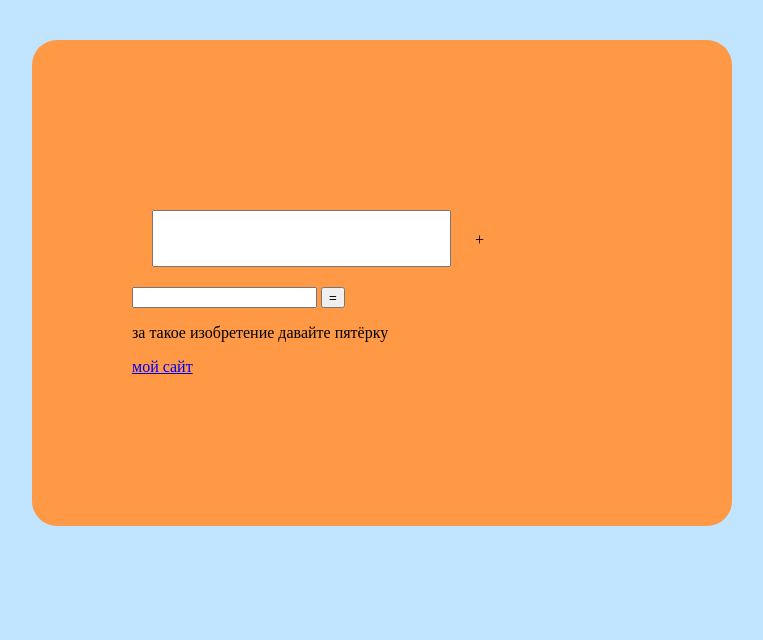
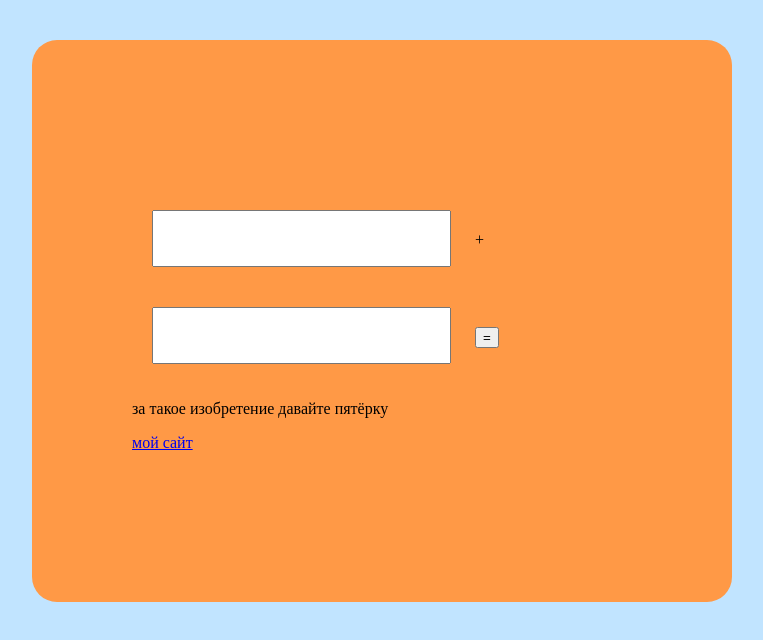
Before and after one commit to fermiyy/fermiyy.github.io, a plain HTML site: page index.html in a window 1280 px wide. Shown: the whole page, without its empty margins (258-1021 px from the left). Drawn offline with Linux system fonts and the light colour scheme.

Commit message:
Update index.html

```diff
--- a/index.html
+++ b/index.html
@@ -7,7 +7,7 @@
   <div class="container">
     <input id="num1" class="input_0" type="number">
     +
-    <input id="num2" type="number">
+    <input id="num2" class="input_1" type="number">
    <button onclick="document.getElementById('result').textContent = Number(document.getElementById('num1').value) + Number(document.getElementById('num2').value)">=</button>
     <span id="result"></span>
 
@@ -31,6 +31,11 @@
         padding: 15px;
         font-size: 20px;
         margin: 20px;
+    }.input_1 {
+
+        padding: 15px;
+        font-size: 20px;
+        margin: 20px;
     }
 
      h1 {
```
